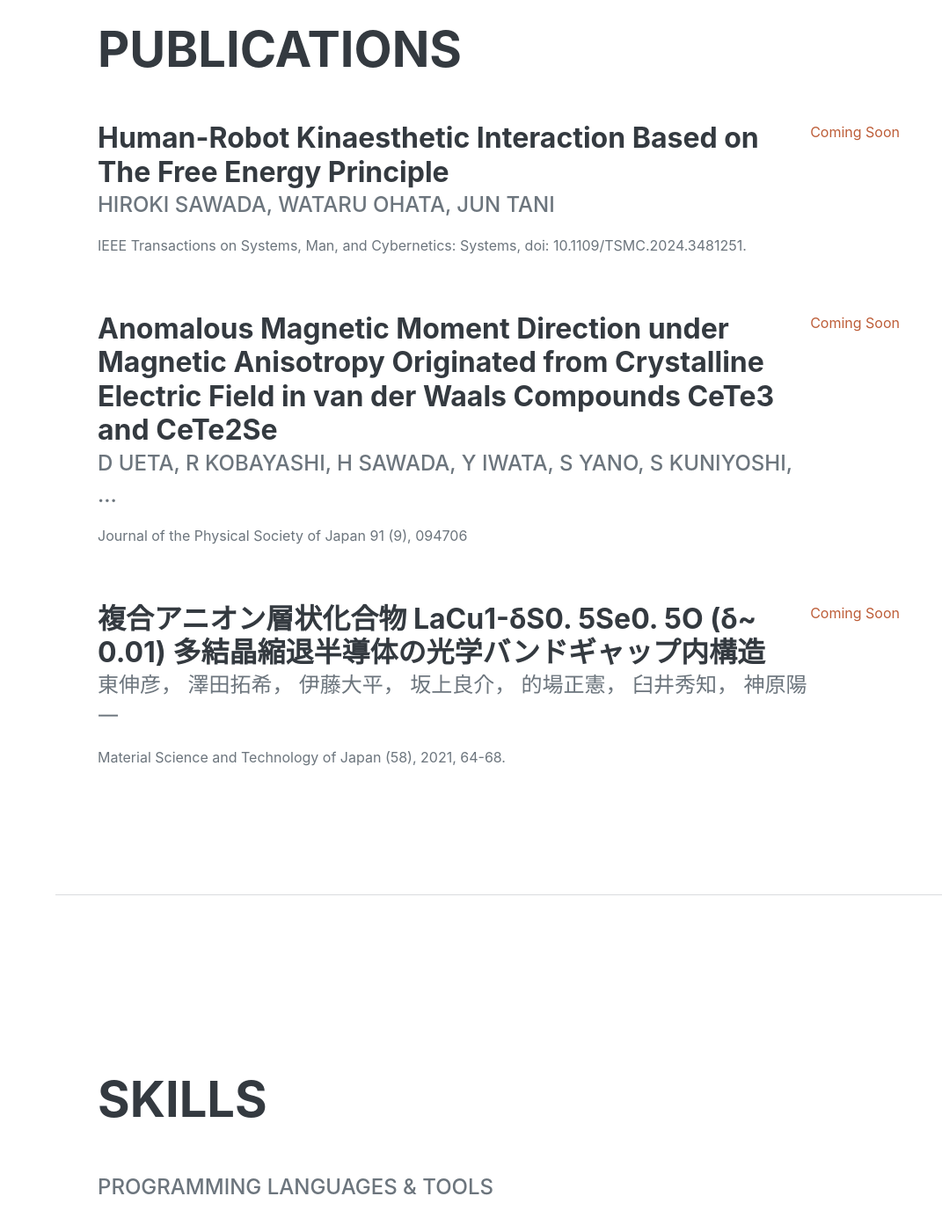
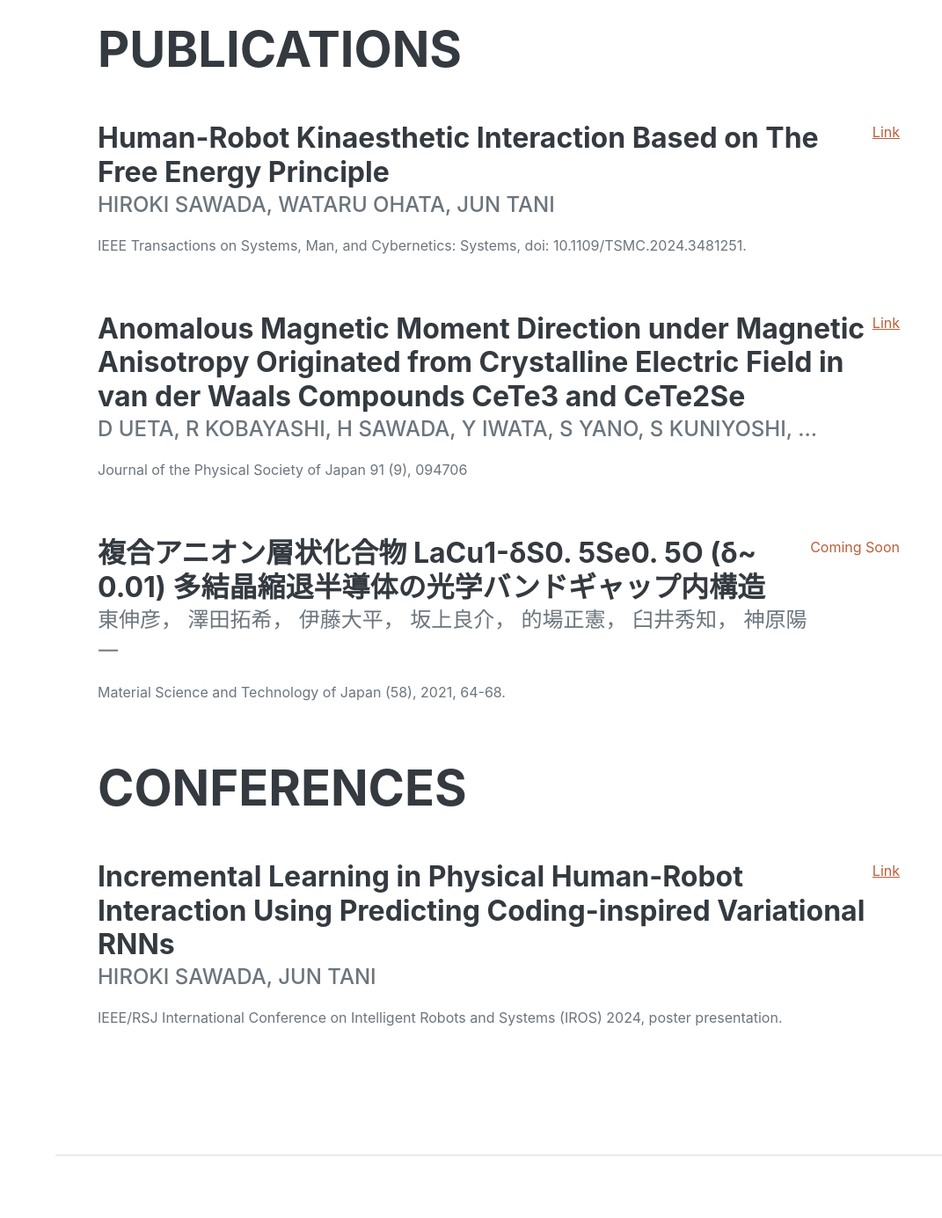
Before and after one commit to hiroki-oist/HirokiSawada.github.io, a plain HTML site: page index.html in a window 1280 px wide. Shown: the part 2460-3845 px from the top of the page at 88% size, without its empty margins (209-1280 px from the left). Drawn offline with nearby package versions, Linux system fonts and the light colour scheme; a web font is replaced by a local one.

Commit message:
Added IROS poster

```diff
--- a/index.html
+++ b/index.html
@@ -95,7 +95,7 @@
             </section>
             <hr class="m-0" />
             <!-- Publications-->
-            <section class="resume-section" id="Publications">
+            <section class="resume-section" id="Publications & Conferences">
                 <div class="resume-section-content">
                     <h2 class="mb-5">Publications</h2>
                     <div class="d-flex flex-column flex-md-row justify-content-between mb-5">
@@ -104,7 +104,11 @@
                             <div class="subheading mb-3">Hiroki Sawada, Wataru Ohata, Jun Tani</div>
                             <p>IEEE Transactions on Systems, Man, and Cybernetics: Systems, doi: 10.1109/TSMC.2024.3481251.</p>
                         </div>
-                        <div class="flex-shrink-0"><span class="text-primary">Coming Soon</span></div>
+                        <div class="flex-shrink-0">
+                            <a href="https://ieeexplore.ieee.org/document/10734410" target="_blank" rel="noopener noreferrer">
+                                <span class="text-primary">Link</span>
+                            </a>
+                        </div>
                     </div>
                     <div class="d-flex flex-column flex-md-row justify-content-between mb-5">
                         <div class="flex-grow-1">
@@ -112,7 +116,11 @@
                             <div class="subheading mb-3">D Ueta, R Kobayashi, H Sawada, Y Iwata, S Yano, S Kuniyoshi, ...</div>
                             <p>Journal of the Physical Society of Japan 91 (9), 094706</p>
                         </div>
-                        <div class="flex-shrink-0"><span class="text-primary">Coming Soon</span></div>
+                        <div class="flex-shrink-0">
+                            <a href="https://journals.jps.jp/doi/abs/10.7566/JPSJ.91.094706" target="_blank" rel="noopener noreferrer">
+                                <span class="text-primary">Link</span>
+                            </a>
+                        </div>
                     </div>
                     <div class="d-flex flex-column flex-md-row justify-content-between mb-5">
                         <div class="flex-grow-1">
@@ -121,6 +129,20 @@
                             <p>Material Science and Technology of Japan (58), 2021, 64-68.</p>
                         </div>
                         <div class="flex-shrink-0"><span class="text-primary">Coming Soon</span></div>
+                    </div>
+                    <h2 class="mb-5">Conferences</h2>
+                    <div class="d-flex flex-column flex-md-row justify-content-between mb-5">
+                        <div class="flex-grow-1">
+                            <h3 class="mb-0">Incremental Learning in Physical Human-Robot Interaction
+                                Using Predicting Coding-inspired Variational RNNs</h3>
+                            <div class="subheading mb-3">Hiroki Sawada, Jun Tani</div>
+                            <p>IEEE/RSJ International Conference on Intelligent Robots and Systems (IROS) 2024, poster presentation.</p>
+                        </div>
+                        <div class="flex-shrink-0">
+                            <a href="subpage.html" target="_self" rel="noopener noreferrer">
+                                <span class="text-primary">Link</span>
+                            </a>
+                        </div>
                     </div>
                 </div>
             </section>
```
Also changed, not shown: IROS2024_poster.html (added, +28 -0 lines), 1 other file.
